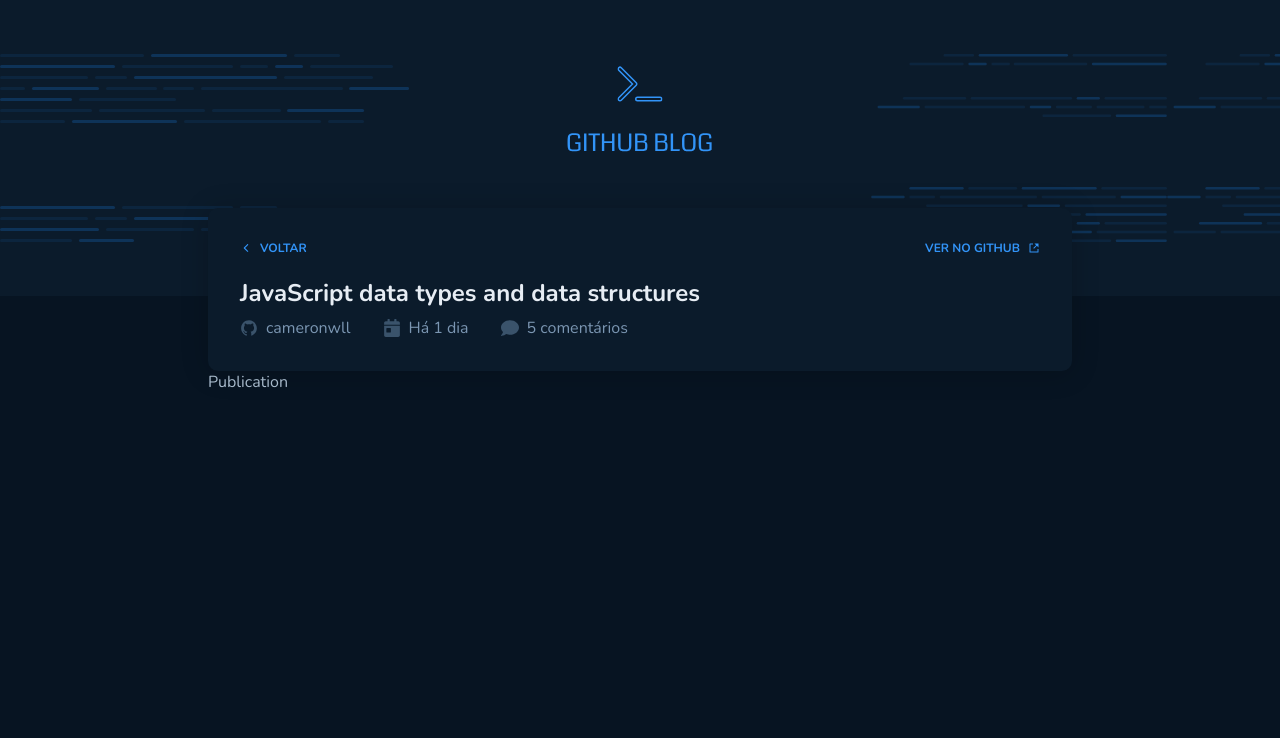
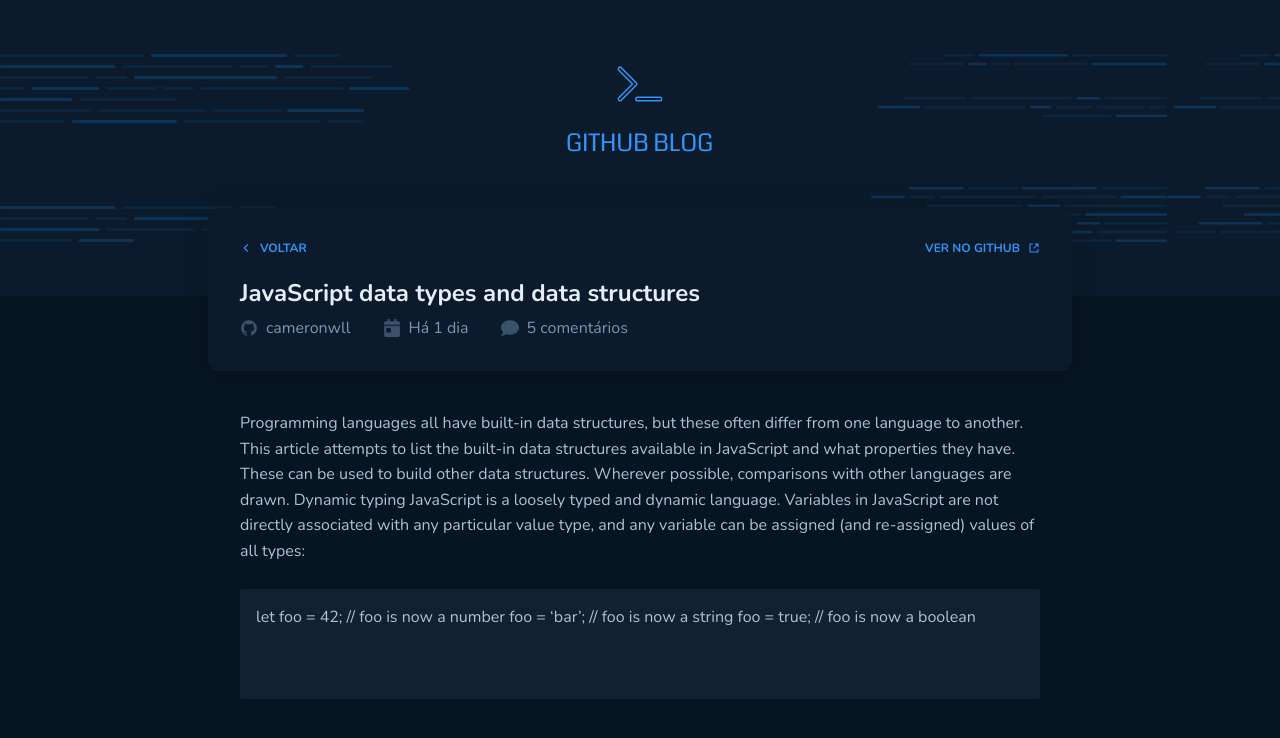
Before and after one commit to viniciusferreira7/github-blog, a React (Vite) app: page /publication in a window 1280 px wide. Shown: the top 738 px of the page. Built offline with nearby package versions, Linux system fonts and the light colour scheme.

Commit message:
style(post, publicationcontent): finalizado toda estrutura html e css do proejeto

```diff
--- a/src/pages/Home/components/CollectionOfPosts/components/Post/index.tsx
+++ b/src/pages/Home/components/CollectionOfPosts/components/Post/index.tsx
@@ -2,7 +2,10 @@
 
 export function Post() {
   return (
-    <PostContainer to="/publication">
+    <PostContainer
+      to="/publication"
+      title="JavaScript data types and data structures"
+    >
       <PostHeader>
         <h1>JavaScript data types and data structures</h1>
         <span>Há 1 dia</span>
--- /dev/null
+++ b/src/pages/Publication/components/PublicationContent/index.tsx
@@ -0,0 +1,22 @@
+import { Code, PublicationContentContainer } from './styles'
+
+export function PublicationContent() {
+  return (
+    <PublicationContentContainer>
+      <p>
+        Programming languages all have built-in data structures, but these often
+        differ from one language to another. This article attempts to list the
+        built-in data structures available in JavaScript and what properties
+        they have. These can be used to build other data structures. Wherever
+        possible, comparisons with other languages are drawn. Dynamic typing
+        JavaScript is a loosely typed and dynamic language. Variables in
+        JavaScript are not directly associated with any particular value type,
+        and any variable can be assigned (and re-assigned) values of all types:
+      </p>
+      <Code>
+        let foo = 42; // foo is now a number foo = ‘bar’; // foo is now a string
+        foo = true; // foo is now a boolean
+      </Code>
+    </PublicationContentContainer>
+  )
+}
--- /dev/null
+++ b/src/pages/Publication/components/PublicationContent/styles.ts
@@ -0,0 +1,24 @@
+import styled from 'styled-components'
+
+export const PublicationContentContainer = styled.section`
+  display: flex;
+  flex-direction: column;
+
+  width: 100%;
+  padding: 2.5rem 2rem;
+
+  line-height: 25.6px;
+
+  p {
+    margin-bottom: 1.5rem;
+  }
+`
+
+export const Code = styled.div`
+  width: 100%;
+  min-height: 6.875rem;
+  padding: 1rem;
+  border-radius: 2px;
+
+  background: ${(props) => props.theme.colors['base-post']};
+`
--- a/src/pages/Publication/index.tsx
+++ b/src/pages/Publication/index.tsx
@@ -1,11 +1,13 @@
+import { PublicationContent } from './components/PublicationContent'
 import { PublicationHeader } from './components/PublicationHeader'
+
 import { PublicationContainer } from './styles'
 
 export function Publication() {
   return (
     <PublicationContainer>
       <PublicationHeader />
-      Publication
+      <PublicationContent />
     </PublicationContainer>
   )
 }
```
